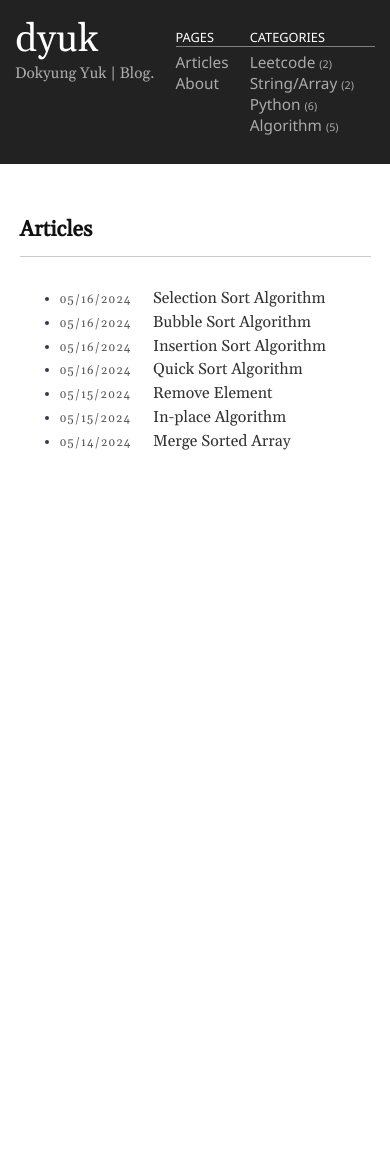
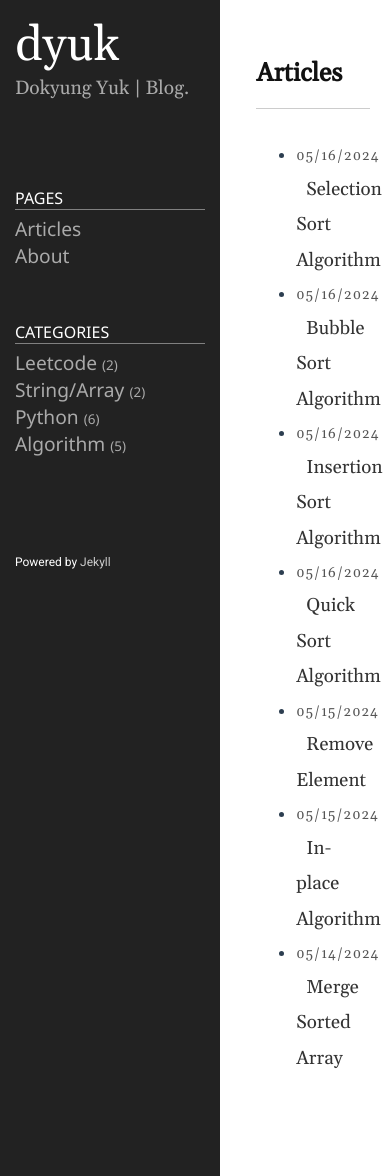
Before and after one commit to dyuk01/blog, a Jekyll site: the page built from index.md, in a window 390 px wide. Built offline with Jekyll 4.4.1, drawn with Linux system fonts in a browser that asks for light colours; before the commit the page ends 900 px from its top, so only the background shows below that.

Commit message:
Update style.css

```diff
--- a/public/css/style.css
+++ b/public/css/style.css
@@ -299,45 +299,6 @@ footer {
 }
 
 
-@media (max-width: 576px) {
-	article {
-		font-size: 0.9em;
-		line-height: 1.5;
-	}
-
-	.content {
-		padding: 0px;
-	}
-	.container {
-	    flex-direction: column;
-	}
-
-	.sidebar {
-		font-size: 0.8em;
-		flex: 0 0 auto;
-		flex-flow: row nowrap;
-		height: auto;
-	}
-
-	.sidebar-nav {
-		margin: 0px;
-	}
-
-	.sidebar-item {
-		flex: 1 1 auto;
-	}
-
-	.sidebar-header {
-		margin-bottom: 0px;
-	}
-
-	.sidebar-footer {
-		flex: 0 0 0px;
-		visibility: hidden;
-		display: none;
-	}
-}
-
 .navigation {
     display: flex;
     justify-content: space-between;
@@ -357,11 +318,12 @@ footer {
 }
 
 .nav-arrow.left {
-    margin-right: auto;
+    align-self: flex-start; /* Align to the left */
 }
 
 .nav-arrow.right {
-    margin-left: auto;
+    align-self: flex-end; /* Align to the right */
+    margin-left: auto; /* Push to the far right */
 }
 
 .nav-arrow:hover {
```
